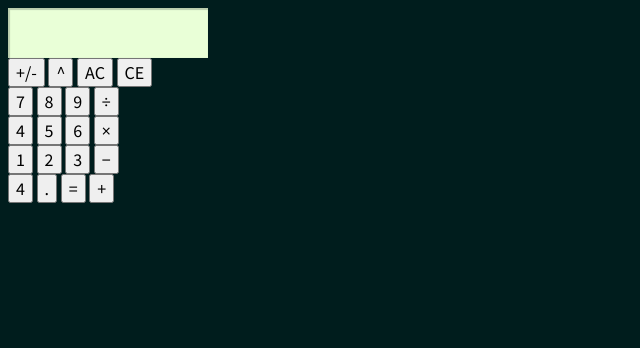
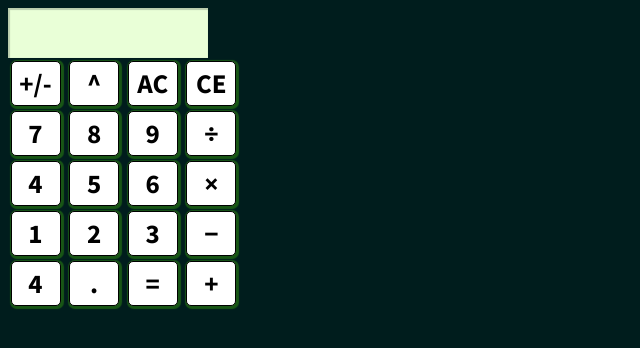
Before and after one commit to thabomoloi/calculator, a plain HTML site: page index.html in a window 1280 px wide. Shown: the whole page, without its empty margins (0-640 px from the left). Drawn offline with nearby package versions, Linux system fonts and the light colour scheme.

Commit message:
Style the buttons

```diff
--- a/styles/style.css
+++ b/styles/style.css
@@ -1,14 +1,13 @@
 html {
   background-color: rgb(0, 29, 29);
   font-family: "Source Sans Pro", sans-serif;
+  box-sizing: border-box;
   font-size: 18px;
-  box-sizing: border-box;
 }
 *,
 *::before,
 *::after {
   font-family: inherit;
-  font-size: inherit;
   box-sizing: inherit;
 }
 
@@ -19,3 +18,18 @@ html {
   height: 50px;
   box-shadow: inset 1px 1px 1px 1px rgba(0, 0, 0, 0.2);
 }
+
+/*================ BUTTONS ============= */
+button {
+  width: 50px;
+  height: 45px;
+  font-weight: 700;
+  overflow: hidden;
+  padding: 0;
+  margin: 2.5px;
+  font-size: 1.5rem;
+  border: 1px solid #000;
+  border-radius: 5px;
+  box-shadow: 1px 1px 1px 2px rgba(94, 255, 0, 0.253);
+  background-color: rgb(255, 255, 255);
+}
```
